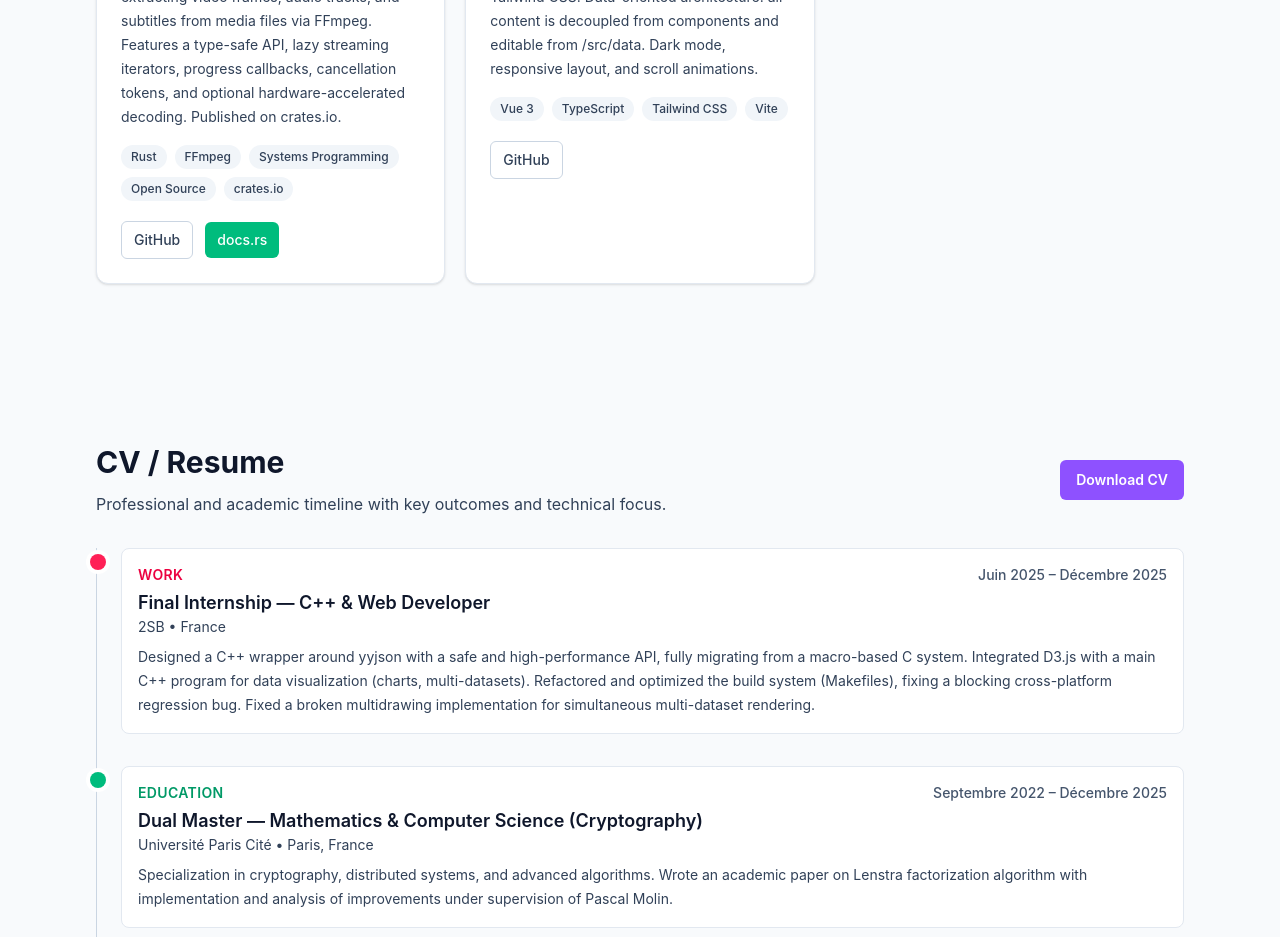
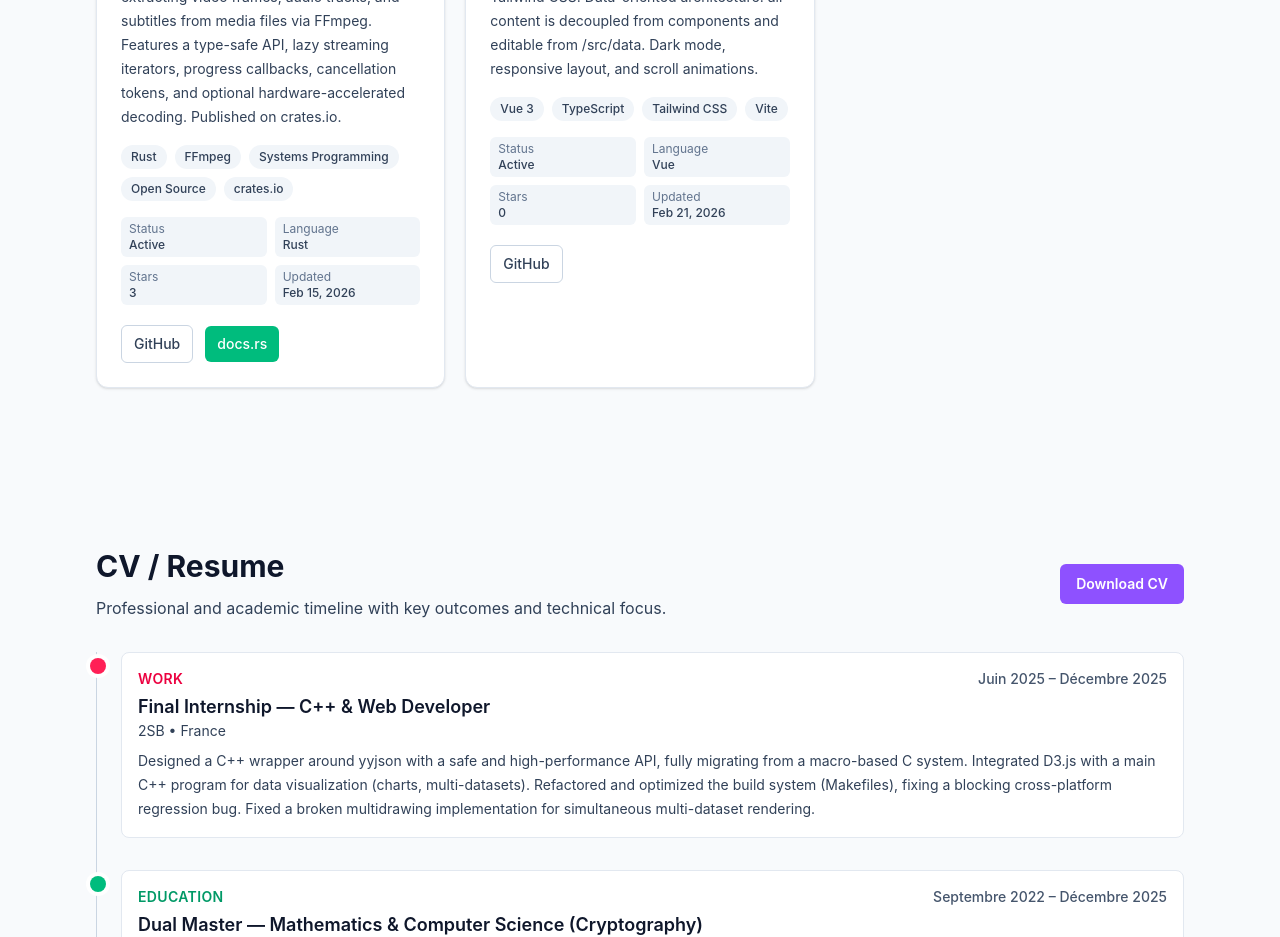
Before and after one commit to skanderjeddi/homepage, a Vue app: page / in a window 1280 px wide. Shown: the part 1640-2577 px from the top of the page. Built offline with nearby package versions, Linux system fonts and the light colour scheme.

Commit message:
feat: add project metadata cards and update changelog

```diff
--- a/src/components/ProjectCard.vue
+++ b/src/components/ProjectCard.vue
@@ -17,6 +17,16 @@ const props = defineProps<{
     github: string
     demo?: string | null
     demoLabel?: string
+    metadata?: {
+      statusEn?: string
+      statusFr?: string
+      language?: string
+      stars?: number
+      forks?: number
+      license?: string | null
+      updatedAt?: string
+      repo?: string
+    }
   }
 }>()
 
@@ -36,6 +46,26 @@ const description = computed(() => {
 const stack = computed(() => props.project.tags ?? props.project.tech ?? [])
 
 const demoLabel = computed(() => props.project.demoLabel ?? copy.value.labels.liveDemo)
+
+const localizedStatus = computed(() => {
+  const metadata = props.project.metadata
+  if (!metadata) return null
+  return isFrench.value ? (metadata.statusFr ?? metadata.statusEn ?? null) : (metadata.statusEn ?? metadata.statusFr ?? null)
+})
+
+const updatedDate = computed(() => {
+  const updatedAt = props.project.metadata?.updatedAt
+  if (!updatedAt) return null
+
+  const date = new Date(updatedAt)
+  if (Number.isNaN(date.getTime())) return null
+
+  return date.toLocaleDateString(locale.value === 'fr' ? 'fr-FR' : 'en-US', {
+    year: 'numeric',
+    month: 'short',
+    day: 'numeric',
+  })
+})
 </script>
 
 <template>
@@ -52,6 +82,25 @@ const demoLabel = computed(() => props.project.demoLabel ?? copy.value.labels.li
         {{ techItem }}
       </li>
     </ul>
+
+    <dl v-if="project.metadata" class="mt-4 grid grid-cols-2 gap-2 text-xs">
+      <div class="rounded-md bg-slate-100 px-2 py-1 dark:bg-zinc-700/60">
+        <dt class="text-slate-500 dark:text-zinc-400">{{ copy.labels.status }}</dt>
+        <dd class="font-medium text-slate-700 dark:text-zinc-200">{{ localizedStatus ?? '—' }}</dd>
+      </div>
+      <div class="rounded-md bg-slate-100 px-2 py-1 dark:bg-zinc-700/60">
+        <dt class="text-slate-500 dark:text-zinc-400">{{ copy.labels.language }}</dt>
+        <dd class="font-medium text-slate-700 dark:text-zinc-200">{{ project.metadata.language ?? '—' }}</dd>
+      </div>
+      <div class="rounded-md bg-slate-100 px-2 py-1 dark:bg-zinc-700/60">
+        <dt class="text-slate-500 dark:text-zinc-400">{{ copy.labels.stars }}</dt>
+        <dd class="font-medium text-slate-700 dark:text-zinc-200">{{ project.metadata.stars ?? 0 }}</dd>
+      </div>
+      <div class="rounded-md bg-slate-100 px-2 py-1 dark:bg-zinc-700/60">
+        <dt class="text-slate-500 dark:text-zinc-400">{{ copy.labels.updated }}</dt>
+        <dd class="font-medium text-slate-700 dark:text-zinc-200">{{ updatedDate ?? '—' }}</dd>
+      </div>
+    </dl>
 
     <div class="mt-5 flex items-center gap-3">
       <a
--- a/src/data/i18n.js
+++ b/src/data/i18n.js
@@ -37,6 +37,10 @@ export const i18n = {
       work: 'Work',
       education: 'Education',
       skipToContent: 'Skip to content',
+      status: 'Status',
+      language: 'Language',
+      stars: 'Stars',
+      updated: 'Updated',
     },
     meta: {
       title: 'Skander Jeddi | Portfolio',
@@ -83,6 +87,10 @@ export const i18n = {
       work: 'Expérience',
       education: 'Formation',
       skipToContent: 'Aller au contenu',
+      status: 'Statut',
+      language: 'Langage',
+      stars: 'Étoiles',
+      updated: 'Mis à jour',
     },
     meta: {
       title: 'Skander Jeddi | Portfolio',
--- a/src/data/projects.js
+++ b/src/data/projects.js
@@ -12,6 +12,16 @@ export const projects = [
     github: 'https://github.com/skanderjeddi/unbundle',
     demo: 'https://docs.rs/unbundle',
     demoLabel: 'docs.rs',
+    metadata: {
+      statusEn: 'Active',
+      statusFr: 'Actif',
+      language: 'Rust',
+      stars: 3,
+      forks: 0,
+      license: 'MIT',
+      updatedAt: '2026-02-15T01:24:51Z',
+      repo: 'skanderjeddi/unbundle',
+    },
     featured: true,
   },
   {
@@ -24,8 +34,18 @@ export const projects = [
     descriptionEn:
       'This website — built with Vue 3, Vite, and Tailwind CSS. Data-oriented architecture: all content is decoupled from components and editable from /src/data. Dark mode, responsive layout, and scroll animations.',
     tags: ['Vue 3', 'TypeScript', 'Tailwind CSS', 'Vite'],
-    github: 'https://github.com/skanderjeddi/', // TODO: add repo URL once public
+    github: 'https://github.com/skanderjeddi/Homepage',
     demo: null,
+    metadata: {
+      statusEn: 'Active',
+      statusFr: 'Actif',
+      language: 'Vue',
+      stars: 0,
+      forks: 0,
+      license: null,
+      updatedAt: '2026-02-21T20:45:29Z',
+      repo: 'skanderjeddi/Homepage',
+    },
     featured: true,
   },
 ]
```
Also changed, not shown: 1 other file (tests, documents, lock files or other folders).
